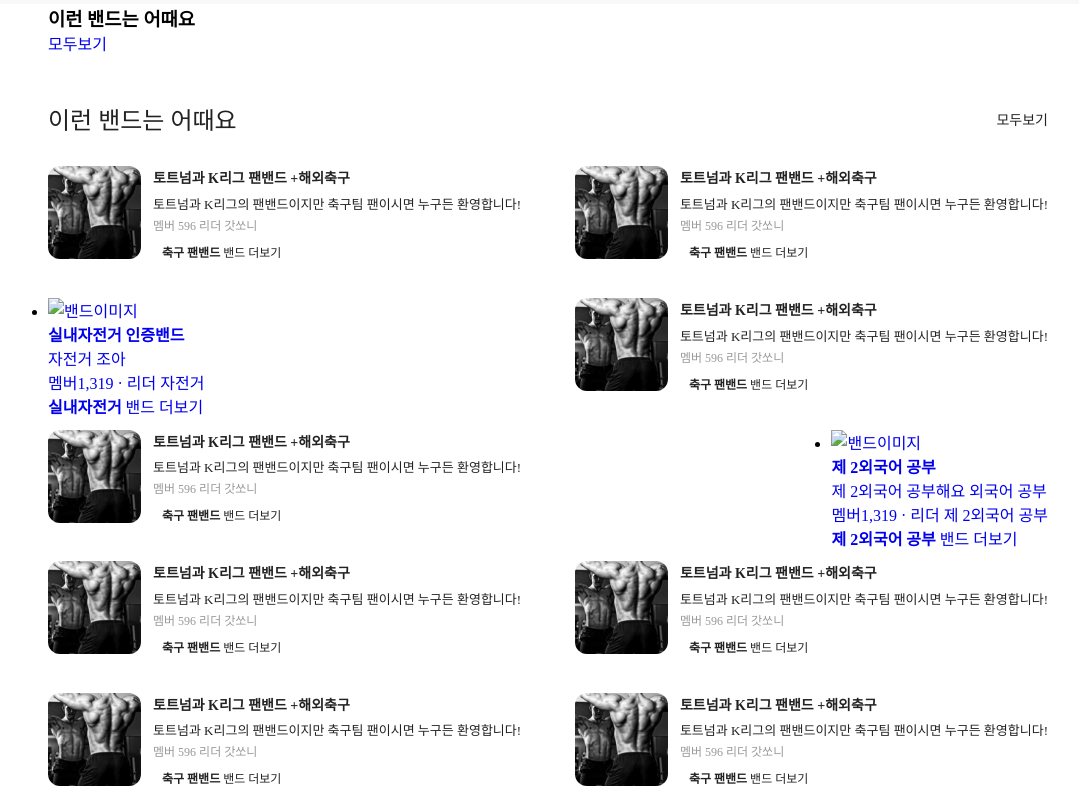
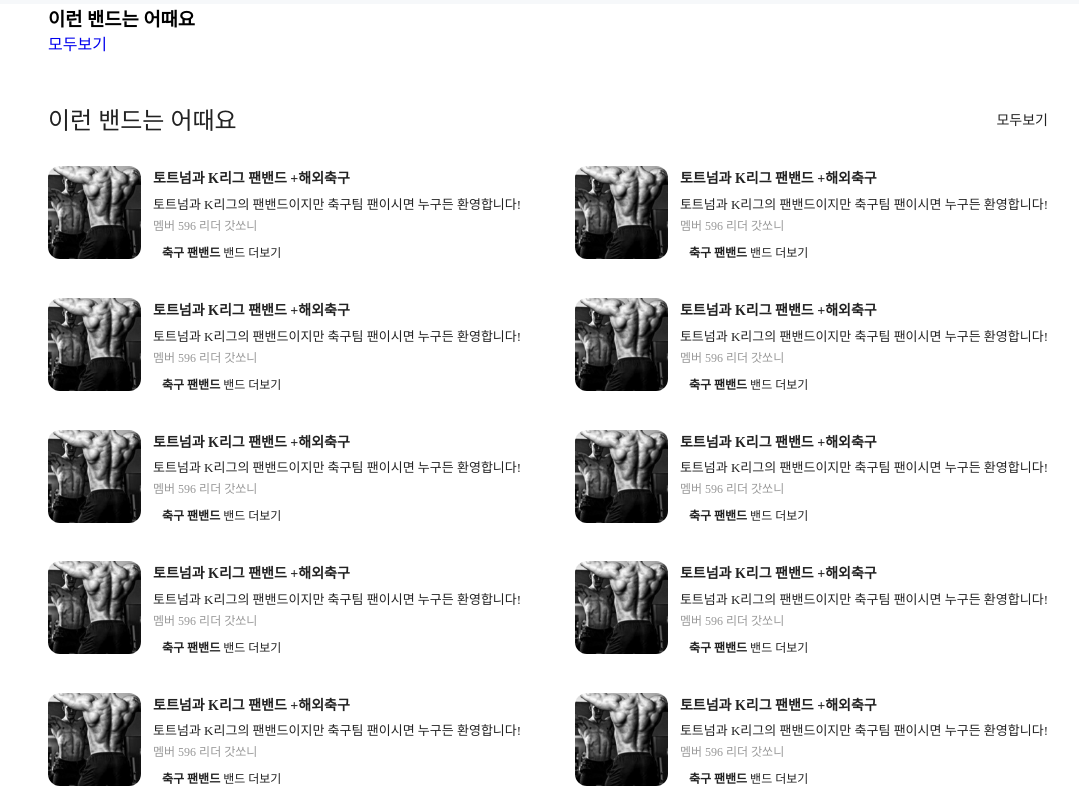
Before and after one commit to unswoong/band.clone, a plain HTML site: page index.html in a window 1280 px wide. Shown: the part 1752-2550 px from the top of the page, without its empty margins (92-1171 px from the left). Drawn offline with Linux system fonts and the light colour scheme.

Commit message:
band.clone
1/30 2

```diff
--- a/CSS/reset.css
+++ b/CSS/reset.css
@@ -3,9 +3,6 @@ margin: 0;
 padding: 0;
 box-sizing: border-box;
 text-decoration: none;
-<<<<<<< Updated upstream
-=======
 list-style: none;
 
->>>>>>> Stashed changes
 }
--- a/index.html
+++ b/index.html
@@ -171,26 +171,6 @@
                         </div>
                     </li>
 
-                <li>
-                    <a href="#">
-                        <div>
-                            <div class="howimg-area">
-                                <figure>
-                                    <img src="#" alt="밴드이미지">
-                                </figure>
-                            </div>
-                            <div class="howword-area">
-                                <div class="word">
-                                    <strong class="title">실내자전거 인증밴드</strong>
-                                    <p class="small-title">자전거 조아</p>
-                                    <p class="gray">멤버1,319 · 리더 자전거</p>
-                                </div>
-                                <div class="plus-area">
-                                    <p class="plus-word">
-                                            <span> <strong>실내자전거</strong> </span>
-                                            <span> 밴드 더보기 </span>
-                                    </p>
-                                </div>
                     <li class="cover-item">
                         <div class="band-uri">
                             <div class="cover">
@@ -235,25 +215,50 @@
                         </div>
                     </li>
 
-                <li>
-                    <a href="#">
-                        <div>
-                            <div class="howimg-area">
-                                <figure>
-                                    <img src="#" alt="밴드이미지">
-                                </figure>
+                    <li class="cover-item">
+                        <div class="band-uri">
+                            <div class="cover">
+                                <span class="cover-inner">
+                                    <img src="/IMG/b1.jpg" class="band-img" alt="밴드 이미지"93p>
+                                </span>
                             </div>
-                            <div class="howword-area">
-                                <div class="word">
-                                    <strong class="title">제 2외국어 공부</strong>
-                                    <p class="small-title">제 2외국어 공부해요 외국어 공부</p>
-                                    <p class="gray">멤버1,319 · 리더 제 2외국어 공부</p>
-                                </div>
-                                <div class="plus-area">
-                                    <p class="plus-word">
-                                            <span> <strong>제 2외국어 공부</strong> </span>밴드 더보기
-                                    </p>
-                                </div>
+                        </div>
+                        <div class="band-name">
+                            <strong class="name">
+                                토트넘과 K리그 팬밴드 +해외축구
+                            </strong>
+                            <p class="band-ad">토트넘과 K리그의 팬밴드이지만 축구팀 팬이시면 누구든 환영합니다!</p>
+                            <p class="howmany"> <span>멤버 596</span>
+                                <span>리더 갓쏘니</span>
+                            </p>
+                            <a href="#" class="band-link">
+                            <strong class="bold"> 축구 팬밴드 </strong> 밴드 더보기
+                            </a>
+                        </div>
+                    </li>
+
+                    <li class="cover-item">
+                        <div class="band-uri">
+                            <div class="cover">
+                                <span class="cover-inner">
+                                    <img src="/IMG/b1.jpg" class="band-img" alt="밴드 이미지"93p>
+                                </span>
+                            </div>
+                        </div>
+                        <div class="band-name">
+                            <strong class="name">
+                                토트넘과 K리그 팬밴드 +해외축구
+                            </strong>
+                            <p class="band-ad">토트넘과 K리그의 팬밴드이지만 축구팀 팬이시면 누구든 환영합니다!</p>
+                            <p class="howmany"> <span>멤버 596</span>
+                                <span>리더 갓쏘니</span>
+                            </p>
+                            <a href="#" class="band-link">
+                            <strong class="bold"> 축구 팬밴드 </strong> 밴드 더보기
+                            </a>
+                        </div>
+                    </li>
+
                     <li class="cover-item">
                         <div class="band-uri">
                             <div class="cover">
```
